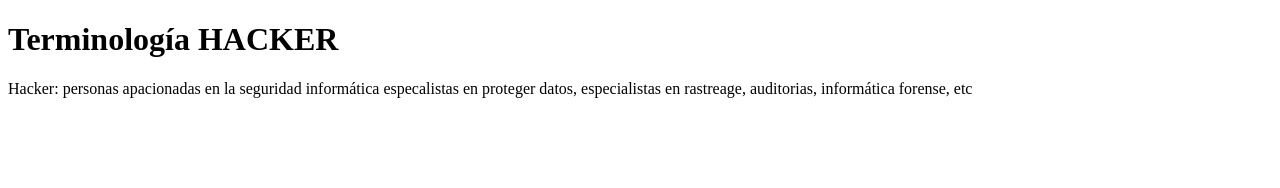
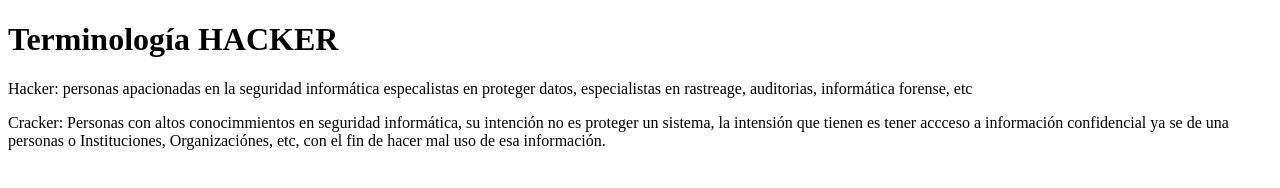
Before and after one commit to Daniel16121990/Terminolog-a-Hacker, a plain HTML site: page index.html in a window 1280 px wide. Drawn offline with Linux system fonts and the light colour scheme.

Commit message:
Adicionando cracker

```diff
--- a/index.html
+++ b/index.html
@@ -9,5 +9,6 @@
 <body>
     <h1>Terminología HACKER</h1>
     <p>Hacker: personas apacionadas en la seguridad informática especalistas en proteger datos, especialistas en rastreage, auditorias, informática forense, etc</p>
+    <P>Cracker: Personas con altos conocimmientos en seguridad informática, su intención no es proteger un sistema, la intensión que tienen es tener accceso a información confidencial ya se de una personas o Instituciones, Organizaciónes, etc, con el fin de hacer mal uso de esa información.</P>
 </body>
 </html>
```
